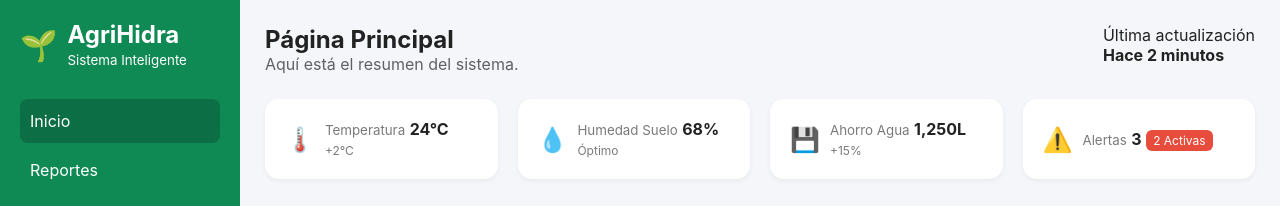
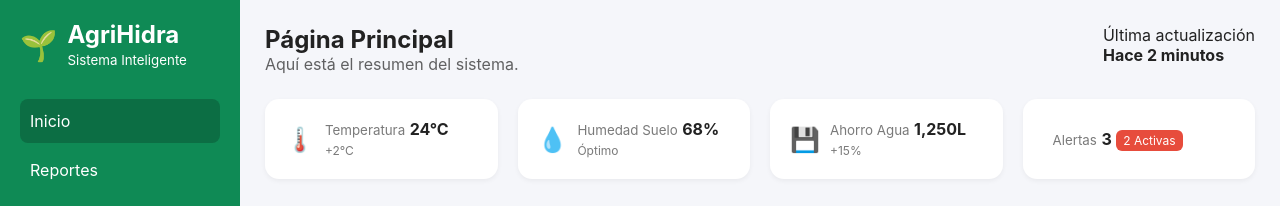
Before and after one commit to Deiko-138/Trabajo_Grupal_IHC, a website: page index.html in a window 1280 px wide. Shown: the top 206 px of the page. Drawn offline with Linux system fonts and the light colour scheme.

Commit message:
Update index.html

```diff
--- a/index.html
+++ b/index.html
@@ -80,7 +80,7 @@
           </article>
 
           <article class="card stat">
-            <div class="stat-icon">⚠️</div>
+            <div class="stat-icon"></div>
             <div class="stat-body">
               <small>Alertas</small>
               <strong>3</strong>
```
